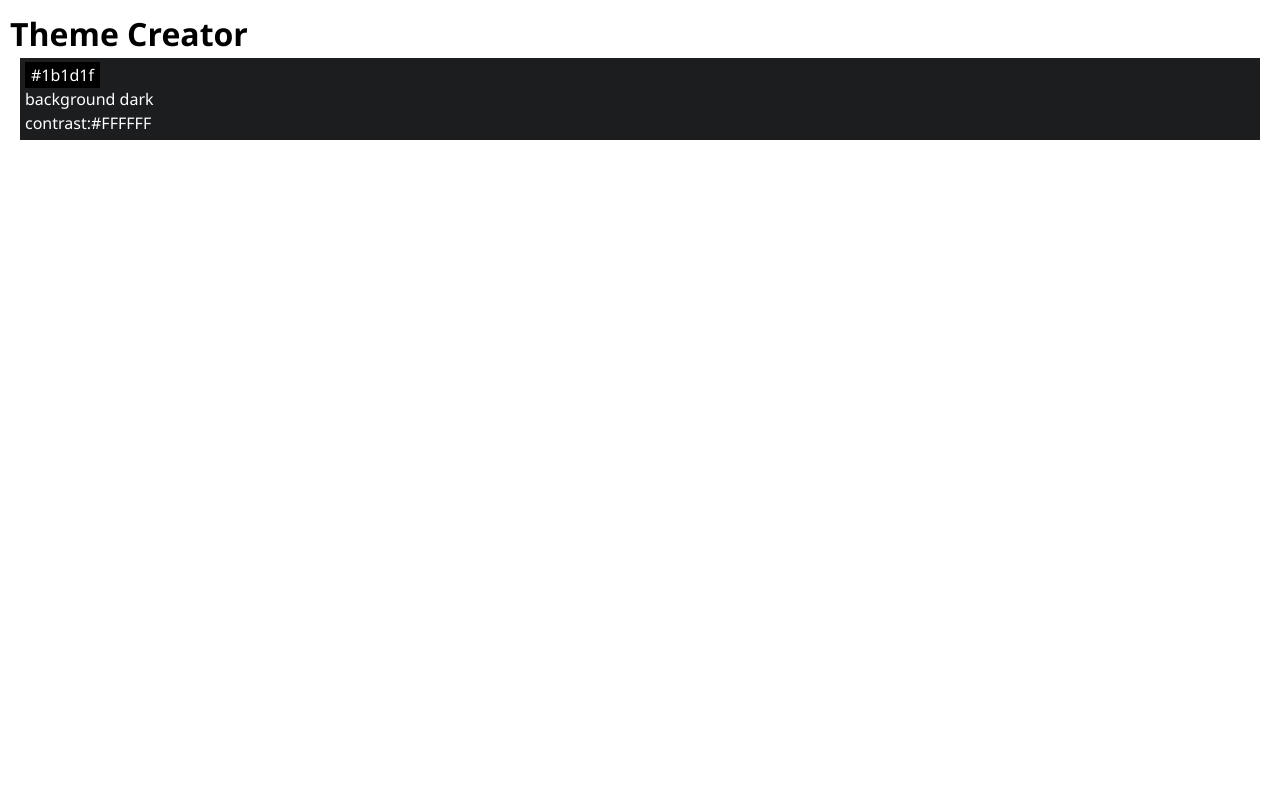
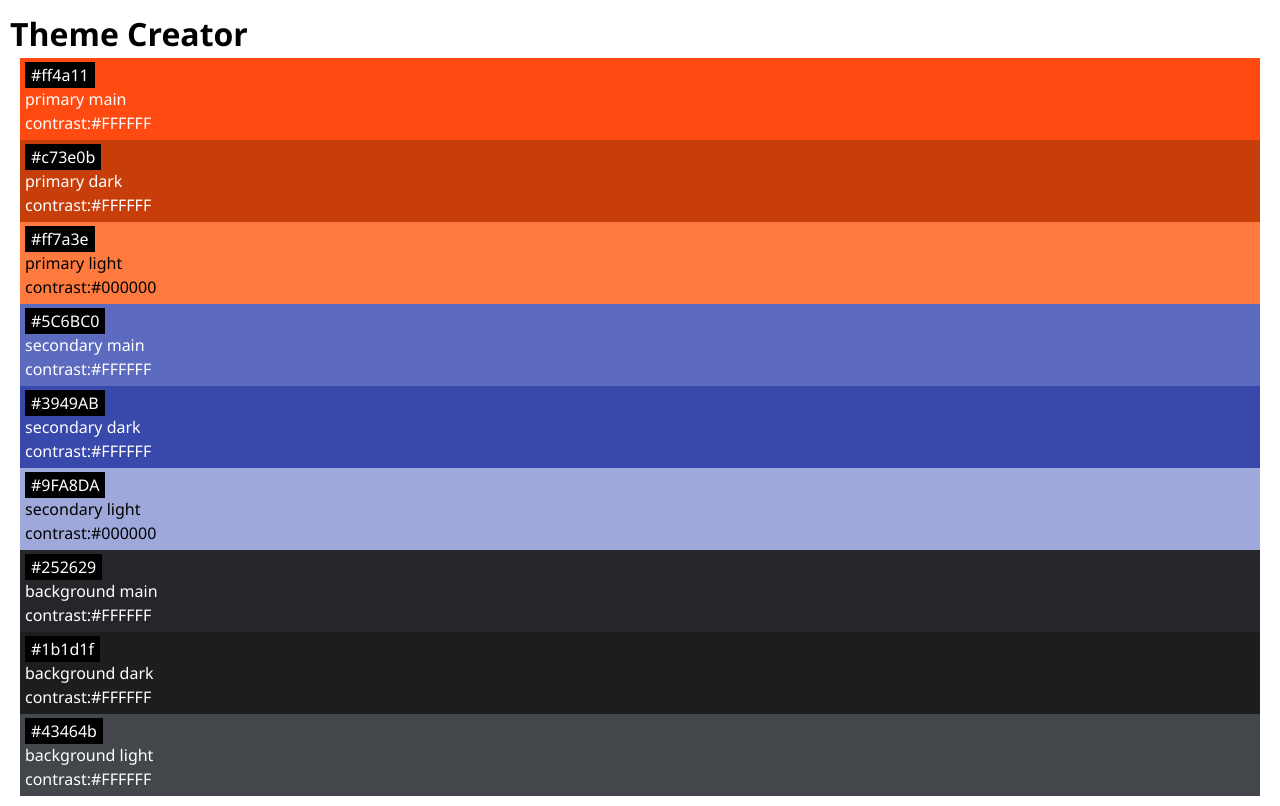
Before and after one commit to Austin7V/Recap-project-4, a React (Vite) app: page / in a window 1280 px wide. Built offline with nearby package versions, Linux system fonts and the light colour scheme.

Commit message:
feat: render all theme colors using map

```diff
--- a/src/App.jsx
+++ b/src/App.jsx
@@ -6,8 +6,9 @@ function App() {
   return (
     <>
       <h1>Theme Creator</h1>
-      {/* Color-Komponent gebe ich genau Ein Farbobjekt als Prop mit. */}
-      <Color color={initialColors[7]} />
+      {initialColors.map((color) => (
+        <Color key={color.id} color={color} />
+      ))}
     </>
   );
 }
```
